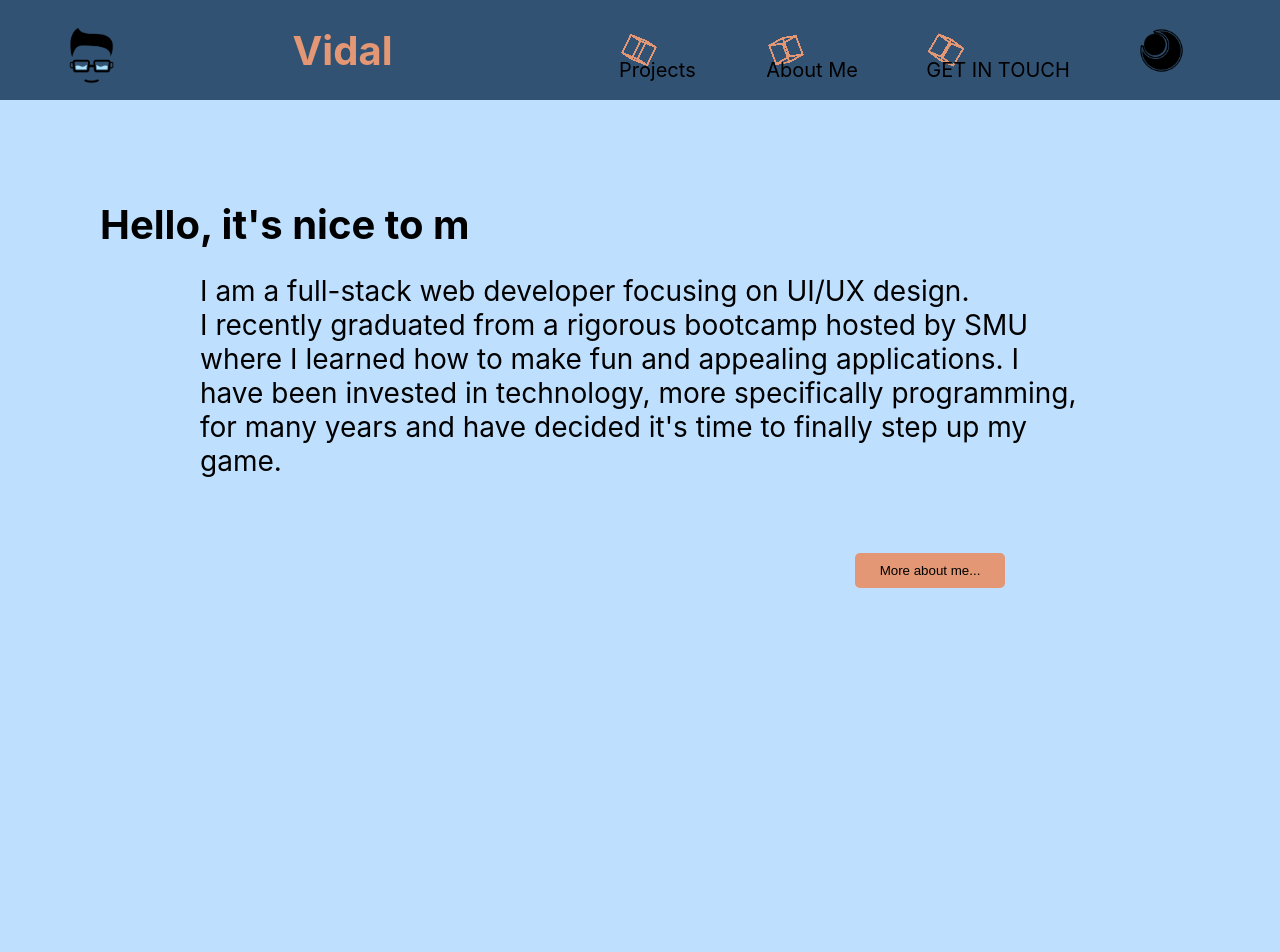
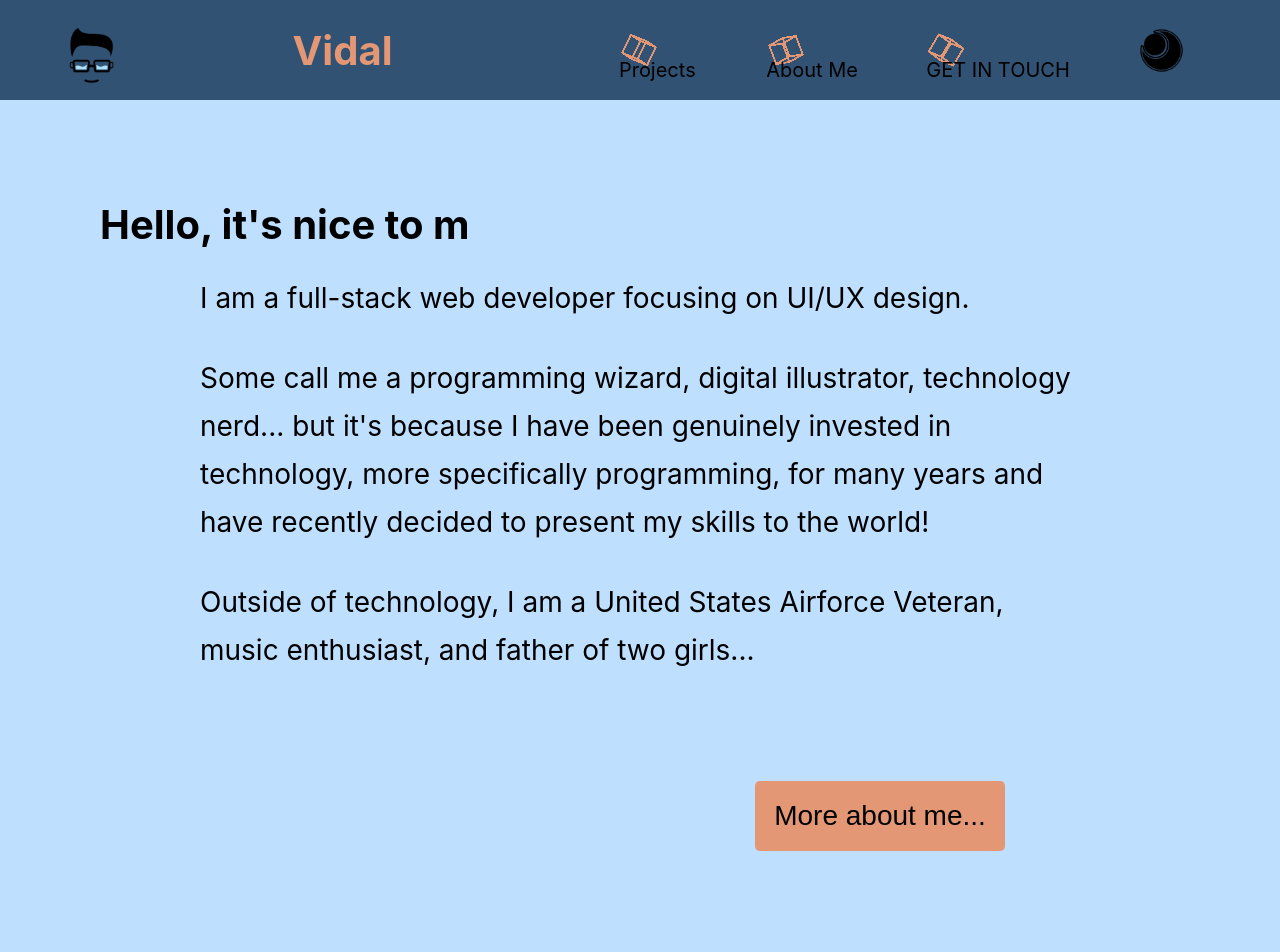
Before and after one commit to Vidalatan/ReactPortfolio, a React (Create React App) app: page / in a window 1280 px wide. Shown: the top 952 px of the page. Built offline with nearby package versions, Linux system fonts and the light colour scheme.

Commit message:
Touchups

```diff
--- a/src/ContextProviders/Theme/styles/darkStyle.module.css
+++ b/src/ContextProviders/Theme/styles/darkStyle.module.css
@@ -5,7 +5,16 @@
 .themeText {
   color: white;
 }
+.hoverThemeText:hover {
+  color: black;
+}
+.hoverThemeText:hover > span {
+  color: black;
+}
 .themeAltText {
+  color: #E39774;
+}
+.hoverAltText:hover {
   color: #E39774;
 }
 
@@ -16,6 +25,9 @@
 .primarybd {
   border-color: #325273;
 }
+.hoverPrimarybg {
+  background-color: #325273;
+}
 
 
 .secondarybg {
@@ -24,6 +36,9 @@
 .secondarybd {
   border-color: #0A0A0A;
 }
+.hoverSecondarybg:hover {
+  background-color: #0A0A0A;
+}
 
 
 .terbg {
@@ -31,6 +46,9 @@
 }
 .terbd {
   border-color: #BEDFFE;
+}
+.hoverTerbg:hover {
+  background-color: #BEDFFE;
 }
 
 
@@ -48,11 +66,15 @@
 .altbd {
   border-color: #E39774;
 }
+.hoverAltbg:hover {
+  background-color: #E39774;
+}
 
 .cube > div {
   background-color: #0A0A0A;
   background-position: center;
   border: 2px solid #325273;
+  transition: 0.7s ease;
 }
 
 .cube > div > div.cubeImage {
--- a/src/ContextProviders/Theme/styles/lightStyle.module.css
+++ b/src/ContextProviders/Theme/styles/lightStyle.module.css
@@ -5,8 +5,11 @@
 .themeText {
   color: black;
 }
+.hoverThemeText:hover {
+  color: white;
+}
 .hoverThemeText:hover > span {
-  color: black;
+  color: white;
 }
 .themeAltText {
   color: #E39774;
@@ -71,7 +74,7 @@
   background-color: #325273;
   background-position: center;
   border: 2px solid #A0DBF8;
-  transition: 0.7s;
+  transition: 0.7s ease;
 }
 
 .cube > div > div.cubeImage {
--- a/src/Pages/GlobalComponents/Header/Header.js
+++ b/src/Pages/GlobalComponents/Header/Header.js
@@ -34,9 +34,18 @@ export default function Header() {
       <nav>
 
         <ul className={classify(classes.navLinksContainer,currentStyle.themeText, currentStyle.secondarybg, (menuActive ? classes.active : ''))}>
-          <li className={classes.navLink}> <AniCube optionalStyle={classes.cubeAdjuster}/><a onClick={() => router.setLocation('/#projectsJump')} href='/#projectsJump'>Projects</a></li>
-          <li className={classes.navLink}> <AniCube optionalStyle={classes.cubeAdjuster}/><a onClick={() => router.setLocation('/about')}>About Me</a></li>
-          <li className={classes.navLink}> <AniCube optionalStyle={classes.cubeAdjuster}/>GET IN TOUCH</li>
+          <li className={classes.navLink}>
+            <AniCube optionalStyle={classes.cubeAdjuster}/>
+            <a onClick={() => router.setLocation('/#projectsJump')} href='/#projectsJump'>Projects</a>
+          </li>
+          <li className={classes.navLink}>
+            <AniCube optionalStyle={classes.cubeAdjuster}/>
+            <a onClick={() => router.setLocation('/about')}>About Me</a>
+          </li>
+          <li className={classes.navLink}>
+            <AniCube optionalStyle={classes.cubeAdjuster}/>
+            <a>GET IN TOUCH</a>
+          </li>
         </ul>
 
         <div className={classify(classes.navLinksMenu, (menuActive ? classes.active : ''))} onClick={toggleMenu}>
--- a/src/Pages/GlobalComponents/Header/Header.module.css
+++ b/src/Pages/GlobalComponents/Header/Header.module.css
@@ -84,7 +84,7 @@ nav {
 }
 
 .navLink > a {
-  color: initial;
+  color: inherit;
   text-decoration: none;
 }
 
--- a/src/Pages/GlobalComponents/RouteModals/RouteModals.js
+++ b/src/Pages/GlobalComponents/RouteModals/RouteModals.js
@@ -4,40 +4,62 @@ import classes from './RouteModals.module.css';
 
 import classify from '../../../utils/classify';
 
-export default function RouteModals({leftPane = null, rightPane = null, name=null, setModalsSettings}) {
-  const [scrollActivity, setScrollActivity] = useState({scrolledDown: false, prevPos: window.scrollY})
+export default function RouteModals({ leftPane = null, rightPane = null, name = null, setModalsSettings }) {
+  const [scrollActivity, setScrollActivity] = useState({ scrolledDown: false, prevPos: window.scrollY })
   const { currentStyle } = useContext(ThemeContext);
 
   document.addEventListener('scroll', e => {
     if (window.scrollY > scrollActivity.prevPos) {
-      setModalsSettings({active: false, leftUrl:null, rightUrl:null})
-      setScrollActivity({scrolledDown: true, prevPos: window.scrollY})
+      setModalsSettings({ active: false, leftUrl: null, rightUrl: null })
+      setScrollActivity({ scrolledDown: true, prevPos: window.scrollY })
     } else if (window.scrollY < scrollActivity.prevPos) {
-      setScrollActivity({scrolledDown: false, prevPos: window.scrollY})
+      setScrollActivity({ scrolledDown: false, prevPos: window.scrollY })
     }
   })
 
   function spanLooper(char, num) {
     let _ = []
-    for(let i = 0; i <= num; i++) {
-      _.push((<span className={currentStyle.themeAltText}>{char}</span>))
+    for (let i = 0; i <= num; i++) {
+      _.push((<span className={currentStyle.themeText}>{char}</span>))
     }
     return _
   }
 
   return (
     <>
-    {(rightPane != null && <div onClick={() => setModalsSettings({active: false, leftUrl:null, rightUrl:null})} className={classes.toggleOffDiv} ></div>)}
+      {(rightPane != null && <div onClick={() => setModalsSettings({ active: false, leftUrl: null, rightUrl: null })} className={classes.toggleOffDiv} ></div>)}
       <div className={classify(classes.leftToLive, (leftPane != null && classes.active), currentStyle.secondarybg)} >
         <div className={classes.contentRest}>
           <h3 className={classify(currentStyle.themeText)}>Visit {name} Live Site</h3>
-        <button className={classify(classes.sendButton, currentStyle.altbg)} onClick={() => window.open(leftPane, '_blank')}>Live Site</button>
+          <button
+            className={classify(
+              classes.sendButton,
+              currentStyle.altbg,
+              currentStyle.hoverTerbg,
+              currentStyle.themeText,
+              currentStyle.hoverThemeText)}
+            onClick={() => window.open(leftPane, '_blank')}>
+            Live Site
+          </button>
         </div>
-      <button className={classify(currentStyle.terbg, currentStyle.hoverAltbg, currentStyle.hoverThemeText)} onClick={() => setModalsSettings({active: false, leftUrl:null, rightUrl:null})}>{spanLooper('<', 5)}</button>
+        <button
+          className={classify(
+            currentStyle.altbg,
+            currentStyle.hoverTerbg,
+            currentStyle.hoverThemeText)}
+          onClick={() => setModalsSettings({ active: false, leftUrl: null, rightUrl: null })}>{spanLooper('<', 5)}
+        </button>
       </div>
 
       <div className={classify(classes.rightToRepo, (rightPane != null && classes.active), currentStyle.secondarybg)} >
-      <button className={classify(currentStyle.terbg, currentStyle.hoverAltbg, currentStyle.hoverThemeText)} onClick={() => setModalsSettings({active: false, leftUrl:null, rightUrl:null})}>{spanLooper('>', 5)}</button>
+        <button
+          className={classify(
+            currentStyle.altbg,
+            currentStyle.hoverTerbg,
+            currentStyle.hoverThemeText)}
+          onClick={() => setModalsSettings({ active: false, leftUrl: null, rightUrl: null })}>
+            {spanLooper('>', 5)}
+        </button>
         <div className={classes.contentRest}>
           <h3 className={classify(currentStyle.themeText)}>Visit {name} Repository</h3>
           <button className={classify(classes.sendButton, currentStyle.altbg)} onClick={() => window.open(rightPane, '_blank')}>Repository</button>
--- a/src/Pages/GlobalComponents/RouteModals/RouteModals.module.css
+++ b/src/Pages/GlobalComponents/RouteModals/RouteModals.module.css
@@ -28,7 +28,6 @@
   border-end-end-radius: 20px;
   cursor: pointer;
 }
-
 .rightToRepo {
   display: flex;
   flex-flow: row nowrap;
--- a/src/Pages/Main/Components/Intro.js
+++ b/src/Pages/Main/Components/Intro.js
@@ -1,11 +1,13 @@
 import React, {useContext, useEffect, useState} from 'react';
 import { ThemeContext } from '../../../ContextProviders/Theme/ThemeContext';
+import { RouterContext } from '../../../ContextProviders/Router/RouterContext';
 import classify from '../../../utils/classify';
 
 import classes from '../Main.module.css';
 
 export default function Intro() {
   const { currentStyle } = useContext(ThemeContext);
+  const router = useContext(RouterContext)
 
   // Timing Settings (for convenience)
     const highlightInterval = 50;
@@ -91,13 +93,27 @@ export default function Intro() {
       <p>I am a full-stack web developer focusing on UI/UX design.</p>
 
       <p>
-        I recently graduated from a rigorous bootcamp hosted by SMU where I
-        learned how to make fun and appealing applications. I have been invested
-        in technology, more specifically programming, for many years and have decided
-        it's time to finally step up my game.
+        Some call me a programming wizard, digital illustrator, technology nerd... but it's because I have been genuinely invested
+        in technology, more specifically programming, for many years and have recently decided to present
+        my skills to the world!
       </p>
 
-      <button className={classify(classes.moreButton,classes.button57, currentStyle.altbg, currentStyle.themeText)}>More about me...</button>
+      <p>
+        Outside of technology, I am a United States Airforce Veteran, music enthusiast, and father of two girls...
+      </p>
+
+      <button
+      onClick={() => { router.setLocation('/about') }}
+      className={classify(
+        classes.moreButton,
+        classes.button57,
+        currentStyle.altbg,
+        currentStyle.hoverSecondarybg,
+        currentStyle.themeText,
+        currentStyle.hoverAltText)}>
+
+        More about me...
+      </button>
     </div>
 
     </>
--- a/src/Pages/Main/Main.js
+++ b/src/Pages/Main/Main.js
@@ -12,6 +12,7 @@ export default function Main() {
   return (
     <main className={classify(currentStyle.primarybg, currentStyle.themeText)}>
       <Intro />
+      <div className={classes.pageBreak} />
       <Projects />
     </main>
   )
--- a/src/Pages/Main/Main.module.css
+++ b/src/Pages/Main/Main.module.css
@@ -1,6 +1,11 @@
 * {
   margin: 0;
   padding: 0;
+}
+
+.pageBreak {
+  width: 100%;
+  border: 2px solid black;
 }
 
 .jumpPoint {
@@ -25,13 +30,20 @@ main {
   font-size: 1.75rem;
 }
 
+.introStack > p {
+  line-height: 3rem;
+  margin-bottom: 2rem;
+}
+
 .moreButton {
-  width: 150px;
-  height: 35px;
+  cursor: pointer;
+  width: 250px;
+  height: 70px;
   border-style: none;
   border-radius: 5px;
   align-self: flex-end;
   margin: 75px;
+  font-size: 1.75rem;
 }
 
 .typerH {
@@ -65,6 +77,12 @@ main {
     font-size: 1rem;
   }
 
+  .moreButton {
+    width: 150px;
+    height: 35px;
+    font-size: 1rem;
+  }
+
   .projectsInst {
     margin-top: 150px;
   }
```
Lines whose indentation alone changed are shown as unchanged.
